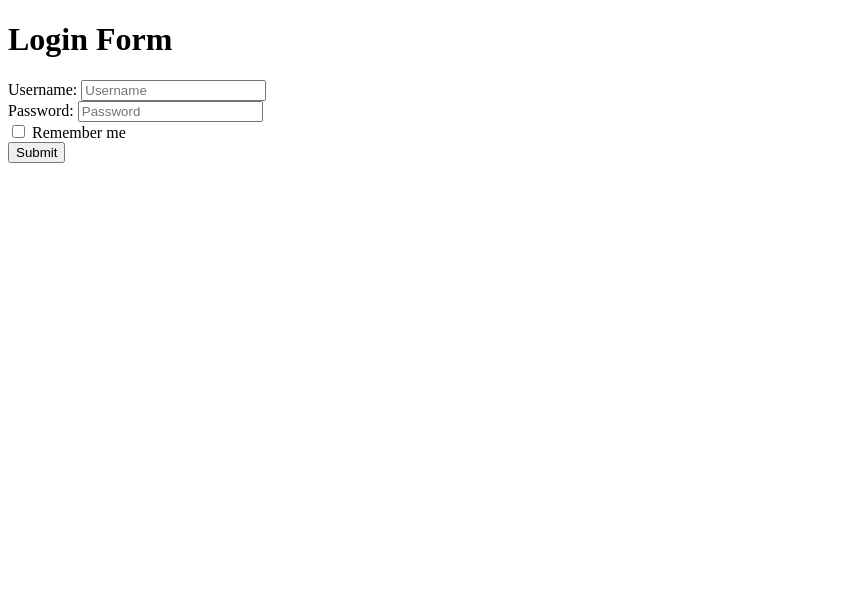
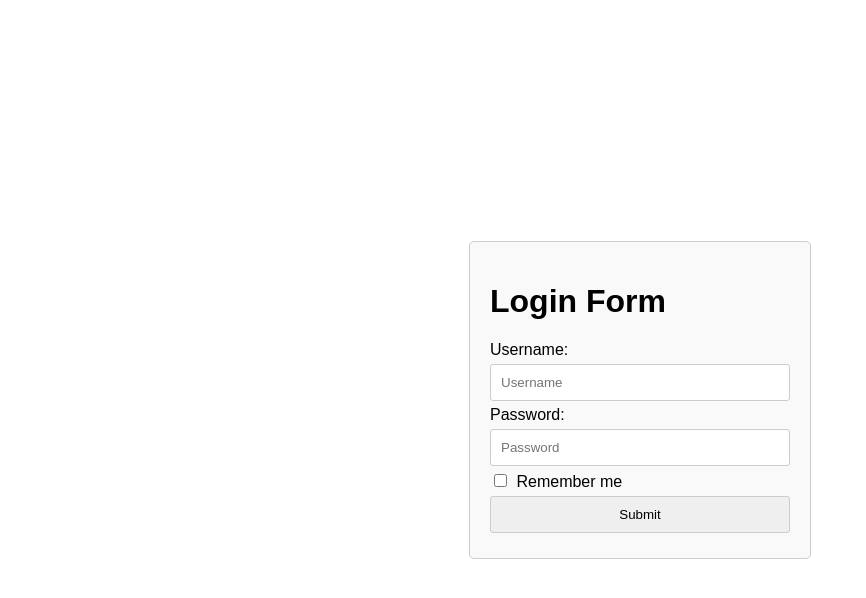
Before and after one commit to acciojob/remember-me-login-form-AyushChaursiaya, a website: page main.html in a window 1280 px wide. Shown: the whole page, without its empty margins (0-866 px from the left). Drawn offline with Linux system fonts and the light colour scheme.

Commit message:
created a submission

```diff
--- a/main.html
+++ b/main.html
@@ -4,23 +4,51 @@
 
 <head>
 	<link rel="stylesheet" href="styles.css">
+	<style>
+    body {
+        font-family: Arial, sans-serif;
+        margin: 0;
+        padding: 0;
+        display: flex;
+        justify-content: center;
+        align-items: center;
+        height: 100vh;
+    }
+    form {
+        width: 300px;
+        padding: 20px;
+        border: 1px solid #ccc;
+        border-radius: 5px;
+        background-color: #f9f9f9;
+    }
+    input[type="text"],
+    input[type="password"],
+    input[type="submit"] {
+        width: 100%;
+        padding: 10px;
+        margin: 5px 0;
+        border: 1px solid #ccc;
+        border-radius: 3px;
+        box-sizing: border-box;
+    }
+    input[type="checkbox"] {
+        margin-right: 5px;
+    }
+</style>
 </head>
 
 <body>
 	<!-- the entire body must be written by student -->
-	<h1>Login Form</h1>
+
     <form id="loginForm">
-        <label for="username">Username:</label>
-        <input type="text" id="username" placeholder="Username" required>
-        <br>
-        <label for="password">Password:</label>
-        <input type="password" id="password" placeholder="Password" required>
-        <br>
-        <input type="checkbox" id="checkbox">
-        <label for="checkbox">Remember me</label>
-        <br>
-        <input type="submit" id="submit" value="Submit">
-    </form>
+	    <h1>Login Form</h1>
+	    <label for="username">Username:</label>
+	    <input type="text" id="username" placeholder="Username">
+	    <label for="password">Password:</label>
+	    <input type="password" id="password" placeholder="Password">
+	    <label><input type="checkbox" id="checkbox"> Remember me</label>
+	    <input type="submit" id="submit" value="Submit">
+	</form>
     <script type="text/javascript" src="./script.js">
 </script>
 
--- a/script.js
+++ b/script.js
@@ -1,13 +1,14 @@
-//your JS code here. If required.
-
+document.addEventListener('DOMContentLoaded', function() {
         const form = document.getElementById('loginForm');
         const usernameInput = document.getElementById('username');
         const passwordInput = document.getElementById('password');
         const rememberCheckbox = document.getElementById('checkbox');
+        const submitButton = document.getElementById('submit');
 
-// Load saved details from local storage (if any)
+        // Check if there are saved details
         const savedUsername = localStorage.getItem('username');
         const savedPassword = localStorage.getItem('password');
+
         if (savedUsername && savedPassword) {
             const existingButton = document.createElement('button');
             existingButton.id = 'existing';
@@ -15,29 +16,34 @@ if (savedUsername && savedPassword) {
             form.appendChild(existingButton);
         }
 
-form.addEventListener('submit', (event) => {
+        // Function to handle form submission
+        function handleSubmit(event) {
             event.preventDefault();
             const username = usernameInput.value;
             const password = passwordInput.value;
 
             if (rememberCheckbox.checked) {
-        // Save details to local storage
                 localStorage.setItem('username', username);
                 localStorage.setItem('password', password);
             } else {
-        // Remove stored details from local storage
                 localStorage.removeItem('username');
                 localStorage.removeItem('password');
             }
 
-    alert(`Logged in as ${username}`);
+            alert('Logged in as ' + username);
+        }
+
+        // Function to handle login as existing user
+        function handleExistingLogin() {
+            const savedUsername = localStorage.getItem('username');
+            alert('Logged in as ' + savedUsername);
+        }
+
+        // Event listeners
+        form.addEventListener('submit', handleSubmit);
+
+        if (savedUsername && savedPassword) {
+            const existingButton = document.getElementById('existing');
+            existingButton.addEventListener('click', handleExistingLogin);
+        }
     });
-
-// Handle existing user login
-const existingButton = document.getElementById('existing');
-if (existingButton) {
-    existingButton.addEventListener('click', () => {
-        const savedUsername = localStorage.getItem('username');
-        alert(`Logged in as ${savedUsername}`);
-    });
-}
```
Lines whose indentation alone changed are shown as unchanged.
